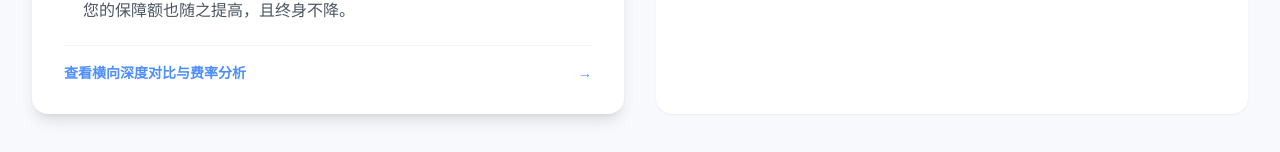
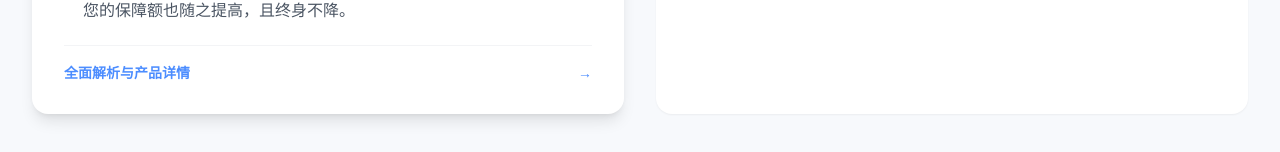
Before and after one commit to Frankie7878/insured618-web, a plain HTML site: page wealth.html in a window 1280 px wide. Shown: the part 1541-1693 px from the top of the page. Drawn offline with nearby package versions, Linux system fonts and the light colour scheme.

Commit message:
Update CTA text on segregated funds card in wealth.html

```diff
--- a/wealth.html
+++ b/wealth.html
@@ -178,7 +178,7 @@
                         </li>
                     </ul>
                     <div class="pt-4 border-t border-gray-100 flex justify-between items-center text-sm font-bold text-primary group-hover:text-blue-600">
-                        <span>查看横向深度对比与费率分析</span>
+                        <span>全面解析与产品详情</span>
                         <span class="transform group-hover:translate-x-1 transition">&rarr;</span>
                     </div>
                 </a>
```
